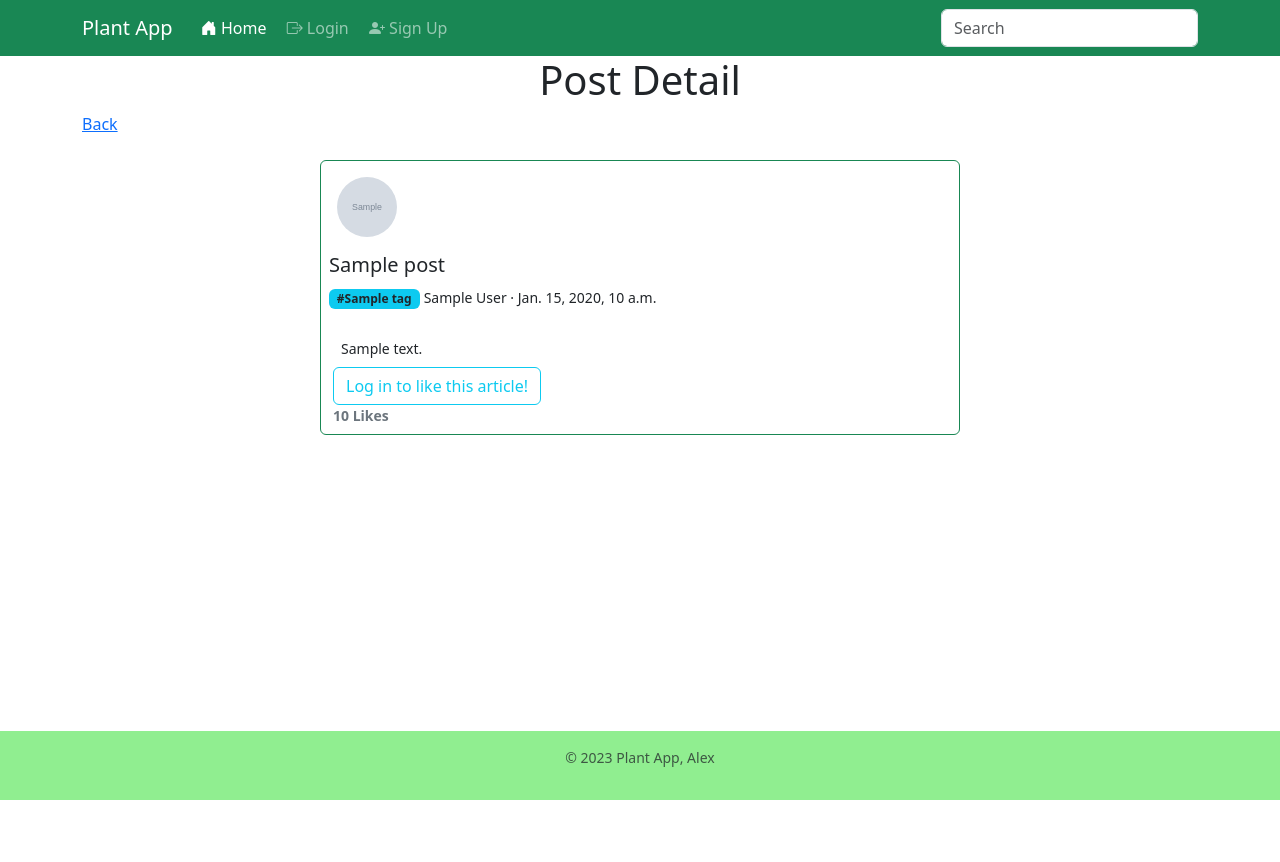
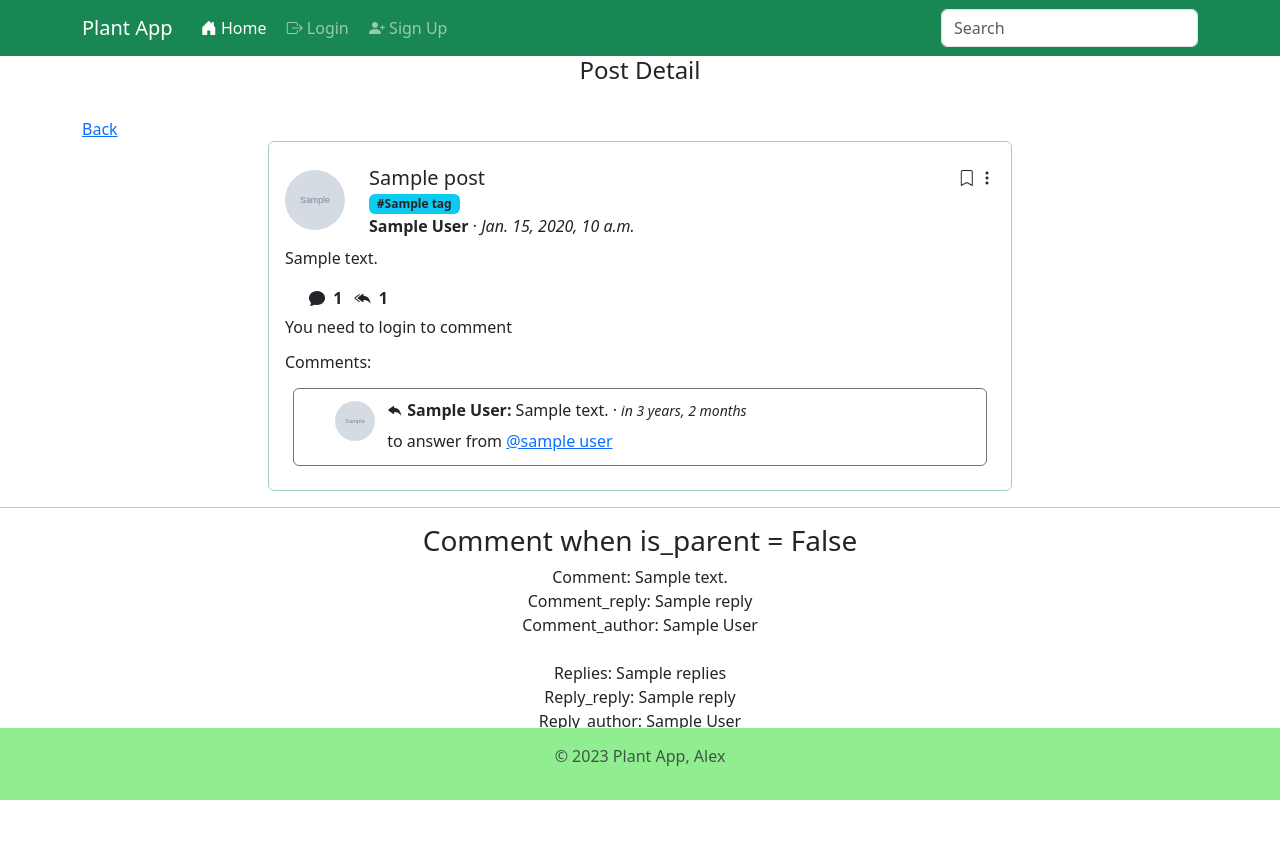
Before and after one commit to AlexMiller93/Plant_app, a Django app: template templates/blog/post_detail.html in a window 1280 px wide. Before the commit the page ends 800 px from the top, so only its background shows below. Run offline with Django 3.2, Linux system fonts and the light colour scheme; the template is opened without the code that fills it: most values are stand-ins (such as "Sample title", 1, 10 or a date in 2020); grey boxes marked "Sample" are stand-in pictures; some libraries are stand-ins or nearby versions.

Commit message:
Add comment and reply system, styling post_detail

```diff
--- a/blog/urls.py
+++ b/blog/urls.py
@@ -19,7 +19,7 @@
     path('post/<slug:slug>/', PostDetailView.as_view(),
         name='post_detail'),
 
-    # CRUD function
+    # CRUD function for posts
     path('post_create/', PostCreateView.as_view(),
         name='post_create'),
     path('post/edit/<slug:slug>/', PostUpdateView.as_view(),
--- /dev/null
+++ b/templates/blog/comments.html
@@ -0,0 +1,93 @@
+<h6 class="mx-0">Comments:</h6>
+<div class="">
+    {% for comment in comments %}
+        <div class="card border-1 border-secondary p-2 m-2">
+
+            <!-- For non replied comments (is_parent)-->
+            {% if comment.is_parent %}
+
+                <!-- 1 row comment info -->
+                <div class="row m-1">
+                    <!-- Author's avatar -->
+                    <div class="col-auto px-0">
+                        <a href="{% url 'user_profile' comment.author.user.profile.pk %}">
+                        <img src="{{ comment.author.user.profile.avatar.url }}"
+                        class="rounded-circle article-img"
+                            height="50px" width="50px"></a>
+                    </div>
+
+                    <div class="col">
+                        <div class="row">
+                            <h6>
+                                <i class="bi bi-reply"></i>
+                                <b>{{ comment.author | capfirst }}: </b>{{ comment.content }}
+                                · <em><small>in {{ comment.created_on.date }}</em></small>
+                            </h6>
+                            <p class="my-0">to answer from
+                                <a href="{% url 'user_profile' post.author.user.profile.pk %}">
+                                    @{{ post.author | lower }}
+                                </a>
+                            </p>
+                        </div>
+                        <div class="row">
+                        </div>
+                    </div>
+
+                    <!-- Icons for comment - like, edit, delete-->
+                    <div class="col-auto px-0">
+                        <i class="bi bi-heart"></i>
+                        <i class="fa-solid fa-pen-to-square"></i>
+                        <i class="fa-solid fa-trash-can"></i>
+                        <i class="bi bi-three-dots-vertical"></i>
+                    </div>
+                </div>
+
+                <!-- 2 row Comment form -->
+                <div class="row">
+                    <!-- For nested comments - replyes -->
+                    <form action="" method="POST" id="main_form" class="comment_form">
+                        <div class="">
+                            &nbsp; &nbsp; &nbsp;<label for="comment">Reply here: </label>
+                                {{ comment_form.content }}
+                                <input type="hidden" value="{{ comment.pk }}" name="reply">
+                                {% csrf_token %}
+                                <input type="submit" value="Post" class="btn btn-outline-primary btn-sm">
+                        </div>
+                    </form>
+                </div>
+            {% endif %}
+
+            <!-- For replied comments (child comments)-->
+            {% if comment.children %}
+                {% for replies in comment.replies.all %}
+                    <div class="row m-1">
+                        &nbsp; &nbsp; &nbsp; &nbsp;
+
+                        <div class="col-auto px-0">
+                            <a href="{% url 'user_profile' replies.author.user.profile.pk %}">
+                            <img src="{{ replies.author.user.profile.avatar.url }}"
+                            class="rounded-circle article-img"
+                                height="40px" width="40px"></a>
+                        </div>
+
+                        <div class="col">
+                            <div class="row px-0">
+                                <h6>
+                                    <i class="bi bi-reply-fill"></i>
+                                    <b>{{ replies.author | capfirst }}: </b> {{ replies.content }}
+                                    · <small><i>in {{ replies.created_on | timesince }}</i></small>
+                                </h6>
+                                <p class="my-0">to answer from
+                                    <a href="{% url 'user_profile' comment.author.user.profile.pk %}">
+                                        @{{ comment.author | lower }}
+                                    </a>
+                                </p>
+                            </div>
+                        </div>
+                    </div>
+                {% endfor %}
+            {% endif %}
+        </div>
+
+    {% endfor %}
+</div>
--- a/templates/blog/post_create.html
+++ b/templates/blog/post_create.html
@@ -22,6 +22,6 @@
         </form>
     </div>
 </div>
-
+<br><br><br>
 
 {% endblock content %}
--- a/templates/blog/post_delete.html
+++ b/templates/blog/post_delete.html
@@ -11,7 +11,7 @@
         <form action="" method="post">
             {% csrf_token %}
             <p>Are you sure you want to delete "{{ post.title }}" post?</p>
-            <button type="submit" class="btn btn-primary">Delete</button>
+            <button type="submit" class="btn btn-danger">Delete</button>
             <a href="{% url 'home' %}"
                 class="btn btn-secondary">Cancel</a><br>
         </form>
--- a/templates/blog/post_detail.html
+++ b/templates/blog/post_detail.html
@@ -3,33 +3,62 @@
 {% block title %}{{ post.title }}{% endblock title %}
 
 {% block content %}
-<h1 style="text-align:center;">Post Detail</h1>
+<h4 style="text-align:center;">Post Detail</h1>
+
+<br>
 <div class="container">
     <a href="{% url 'home' %}"
         >Back</a><br>
-</div>
+    <article class="container card border-success-subtle mb-3 p-3 col-8">
 
-<br>
-<article class="container card border-success mb-3 col-10 col-lg-6">
+        <!-- 1 row -- Avatar, (Title, author), Icons -->
         <div class="row">
-        <div class="col-auto p-2 m-2 col-lg-1">
+            <div class="col-auto m-2 p-1">
                 <a href="{% url 'user_profile' post.author.user.profile.pk %}">
                 <img src="{{ post.author.user.profile.avatar.url }}"
                 class="rounded-circle article-img"
                     height="60px" width="60px"></a>
             </div>
-        <div class="col-auto px-2 col-lg-11">
-            <h5 class="card-title">{{ post.title }}</h5>
-            <span class="badge bg-info text-dark">#{{ post.tag }}</span>
-            <small>{{ post.author | capfirst }} · {{ post.created_on }}
+            <div class="col my-2">
+                <h5 class="card-title mb-0">{{ post.title }}</h5>
+                <span class="badge bg-info text-dark">#{{ post.tag }}</span><br>
+                <strong class="fw-bold">{{ post.author | capfirst }}</strong>
+                · <em>{{ post.created_on }}</em>
                 {% if post.created_on != post.updated_on %}
-            · last updated in {{ post.updated_on | timesince }}</small>
+                · <small class="text-decoration-none">last updated in {{ post.updated_on | timesince }}</small>
                 {% endif %}
+
             </div>
+
+            <!-- Edit/ delete post and other icons -->
+            <div class="col-auto my-2">
+                {% if request.user == post.author.user %}
+                    <a href="{% url 'post_update' post.slug %}">
+                        <i class="fa-solid fa-pen-to-square"></i>
+                    </a>
+                    <a href="{% url 'post_delete' post.slug %}">
+                        <i class="fa-solid fa-trash-can px-2"></i>
+                    </a>
+                {% endif %}
+
+                {% if post.post_noted %}
+                    <i class="bi bi-bookmark-fill"></i>
+                {% else %}
+                    <i class="bi bi-bookmark"></i>
+                {% endif %}
+                <i class="bi bi-three-dots-vertical"></i>
+            </div>
+
             <br>
         </div>
-        <p class="card-text m-2">{{ post.content }}</p>
 
+        <p class="card-text lh-base">
+            {{ post.content }}</p>
+
+        <!-- 2 row like button, comment and replies count -->
+        <div class="row">
+            <!-- -->
+            <div class="col-auto">
                 <!-- Like system -->
                 {% if user.is_authenticated %}
                     <form action="{% url 'post_like' object.slug %}" method="post">
@@ -39,6 +68,9 @@
                             value="{{ object.slug }}">
                                 <i class="bi bi-heart-fill"></i>
                             </button>
+                            <strong class="text-dark ms-1">
+                                {{ number_of_likes }}
+                            </strong>
                         {% else %}
                             <button type="submit" name="post_id"
                             value="{{ object.slug }}">
@@ -46,32 +78,93 @@
                             </button>
                         {% endif %}
                     </form>
+                {% endif %}
+            </div>
+
+            <div class="col-auto">
+                <!-- Render icon comments with quantity -->
+                {% if comments %}
+                    <i class="bi bi-chat-fill me-1"></i>
+                    <strong class="text-dark me-2">
+                        {{ comments_count }}
+                    </strong>
+                    {% if not comments.is_parent %}
+                        <i class="bi bi-reply-all-fill me-1"></i>
+                        <strong class="text-dark">
+                            {% if replies_count %}
+                                {{ replies_count }}
                             {% else %}
-        <a class="btn btn-outline-info"
-            href="{% url 'login' %}?next={{request.path}}">
-            Log in to like this article!
-        </a><br>
+                                zero
+                            {% endif %}
+                        </strong>
+                    {% endif %}
+                {% else %}
+                    <i class="bi bi-chat"></i>
+                {% endif %}
+            </div>
+        </div>
+
+        <!-- 3 row Comment form -->
+        <div class="row my-2">
+            {% if user.is_authenticated %}
+                <form action="" method="POST">
+                    <div class="col-auto">
+                        <label for="comment">Add comment: </label>
+                        {% csrf_token %}
+                        {{ comment_form.content }}
+                        <input type="submit" value="Post"
+                        class="btn btn-outline-primary btn-sm">
+                    </div>
+                </form>
+            {% else %}
+                <h6>You need to login to comment</h6>
+            {% endif %}
+        </div>
+
+        <!-- 4 row Render Comments and replies -->
+        <div class="row">
+            {% if comments %}
+                {% include 'blog/comments.html' %}
+            {% else %}
+                <div class="row">
+                    <h6>No one wrote any comment ...</h6>
+                </div>
+            {% endif %}
+        </div>
+
+    </article>
+</div>
+
+<!-- For testing purpose, delete -->
+<hr>
+<div class="text-center">
+    {% for comment in comments %}
+        <!-- For normal comments-->
+        {% if comment.is_parent %}
+            Comment: {{ comment}} <br>
+            Comment_content: {{ comment.content}} <br>
+            Comment_reply: {{ comment.reply }} <br>
+            Comment_author: {{ comment.author }} <br>
+
+        <!-- For not usual comments (empty comments) -->
+        {% else %}
+            <h3>Comment when is_parent = False</h3>
+            Comment: {{ comment}} <br>
+            Comment_reply: {{ comment.reply }} <br>
+            Comment_author: {{ comment.author }} <br>
         {% endif %}
 
-    {% if number_of_likes %}
-        <strong class="text-secondary">
-            {{ number_of_likes }} Like{{ number_of_likes | pluralize }}</strong>
-    {% else %}
-        <strong></strong>
-    {% endif %}
+        {% for replies in comment.children %}
+            <br>
+            Replies: {{ replies }} <br>
+            Reply_reply: {{ replies.reply }} <br>
+            Reply_author: {{ replies.author }} <br>
+        {% endfor %}
+        <hr>
+    {% endfor %}
 
-    <div class="m-2">
-        {% if request.user == post.author.user %}
-            <a href="{% url 'post_update' post.slug %}"
-                class="btn btn-outline-primary btn-sm">
-                <i class="fa-solid fa-pen-to-square fa-sm"></i> Edit</a>
-            <a href="{% url 'post_delete' post.slug %}"
-                class="btn btn-outline-danger btn-sm">
-                <i class="fa-solid fa-trash-can fa-sm"></i> Delete</a>
-        {% endif %}
+    <br><br><br><br>
 </div>
-</article>
-<br><br>
 
 
 
--- a/templates/blog/post_update.html
+++ b/templates/blog/post_update.html
@@ -22,6 +22,6 @@
         </form>
     </div>
 </div>
-
+<br><br><br><br>
 
 {% endblock content %}
```
Also changed, not shown: blog/admin.py (+12 -2 lines), blog/forms.py (+31 -2 lines), blog/models.py (+27 -5 lines), blog/views.py (+57 -6 lines), templates/blog/post.html (+14 -3 lines), blog/migrations/0007_alter_comment_options_rename_text_comment_content_and_more.py (added). Lines whose indentation alone changed are shown as unchanged.
